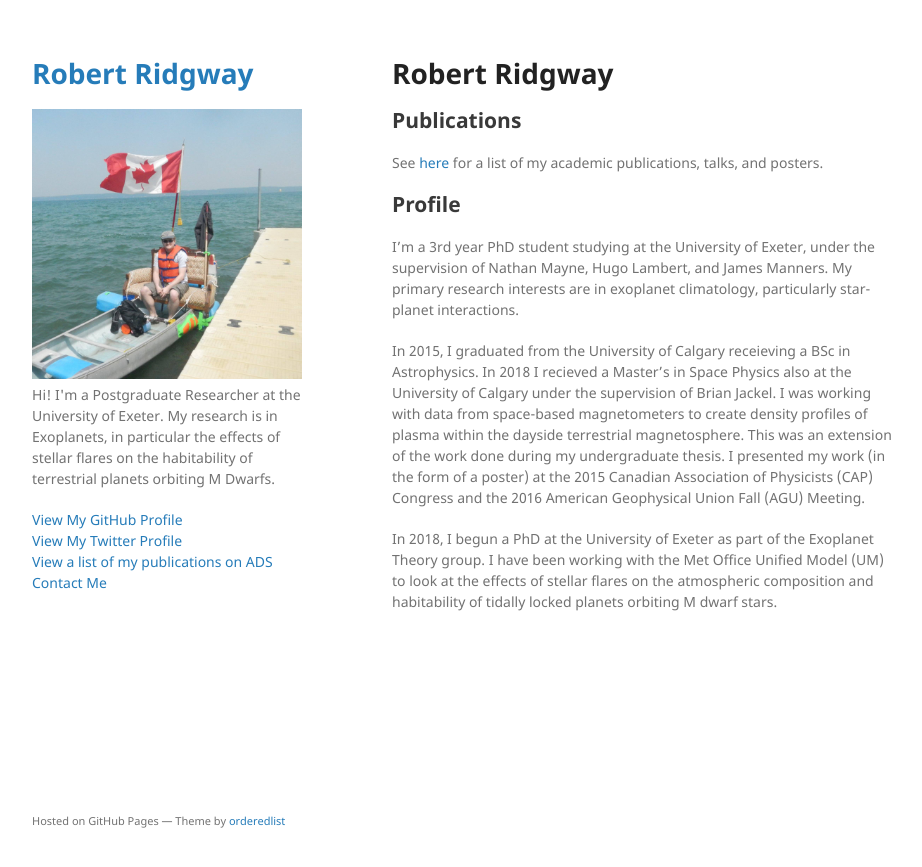
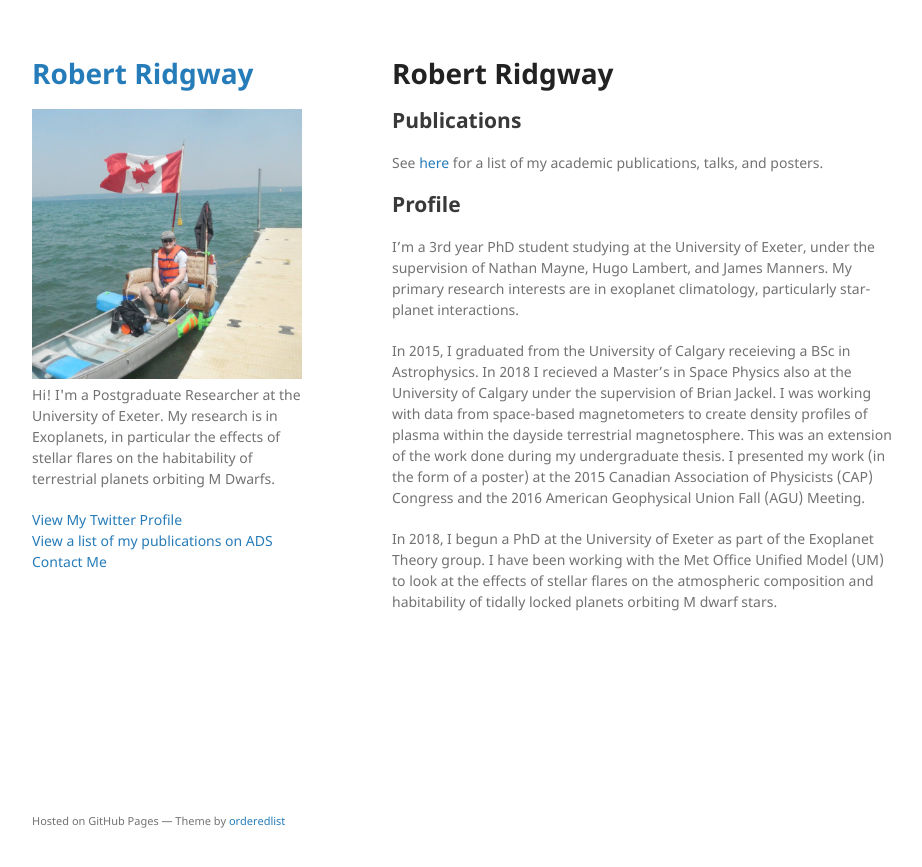
Before and after one commit to RobertRidgway/RobertRidgway.github.io, a Jekyll site: the page built from index.md, in a window 1280 px wide. Shown: the top 867 px of the page, without its empty margins (178-1100 px from the left). Built offline with Jekyll 4.4.1, drawn with Linux system fonts in a browser that asks for light colours; our own code applies the rules of GitHub Pages for plain Markdown files.

Commit message:
Changes
Fixed broken link, and removed github link.

```diff
--- a/_layouts/default.html
+++ b/_layouts/default.html
@@ -28,7 +28,7 @@
 
         {% if site.github.is_user_page %}
         <p class="view">
-        <a href="{{ site.github.owner_url }}">View My GitHub Profile</a><br>
+        <!--<a href="{{ site.github.owner_url }}">View My GitHub Profile</a><br>-->
         <a href="https://twitter.com/robbieridgway">View My Twitter Profile </a><br>
         <a href="https://ui.adsabs.harvard.edu/search/p_=0&q=orcid%3A0000-0001-5534-0561&sort=date%20desc%2C%20bibcode%20desc">View a list of my publications on ADS </a><br>
         <a href="mailto:rr364@exeter.ac.uk">Contact Me </a><br>
```
Also changed, not shown: 2 other files.
